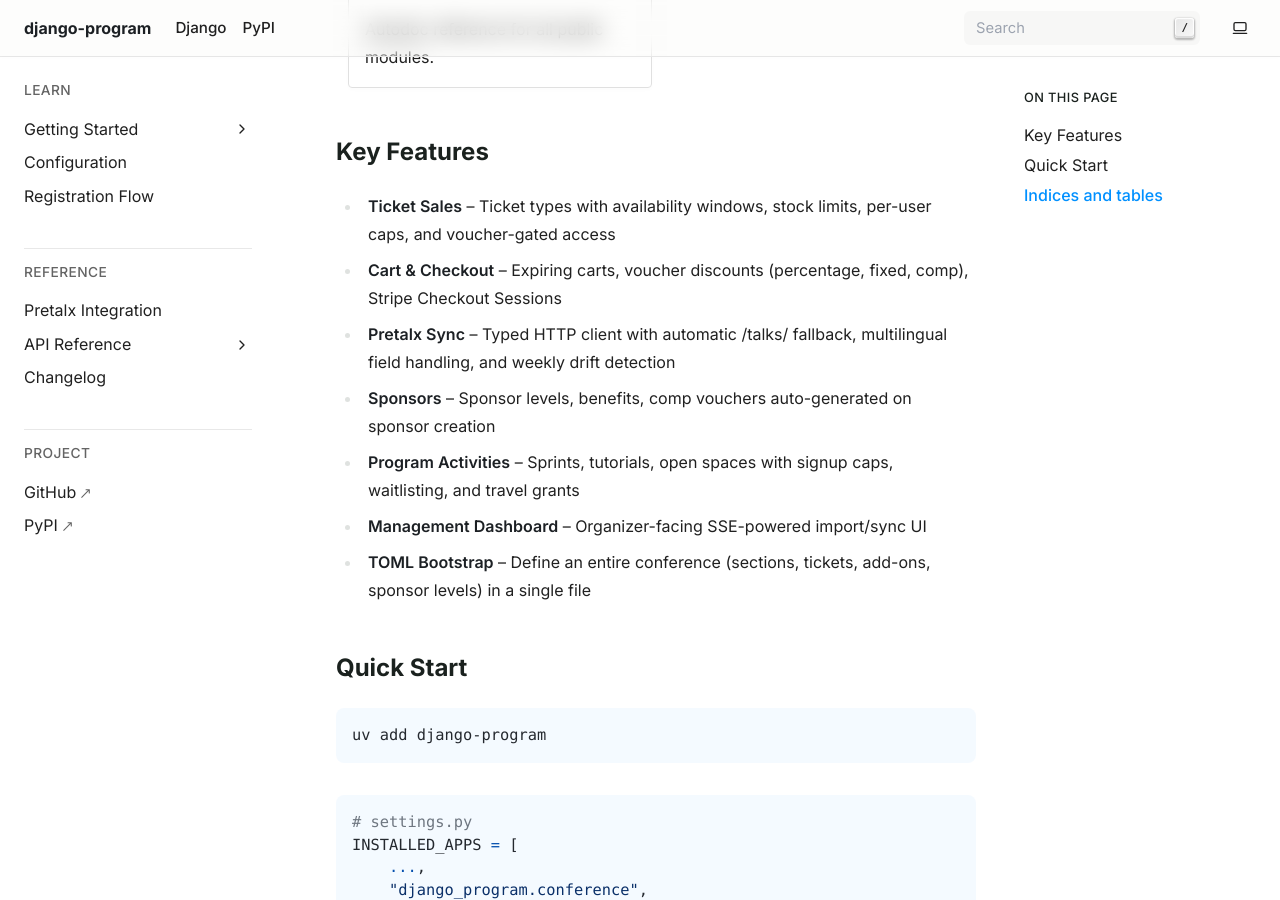
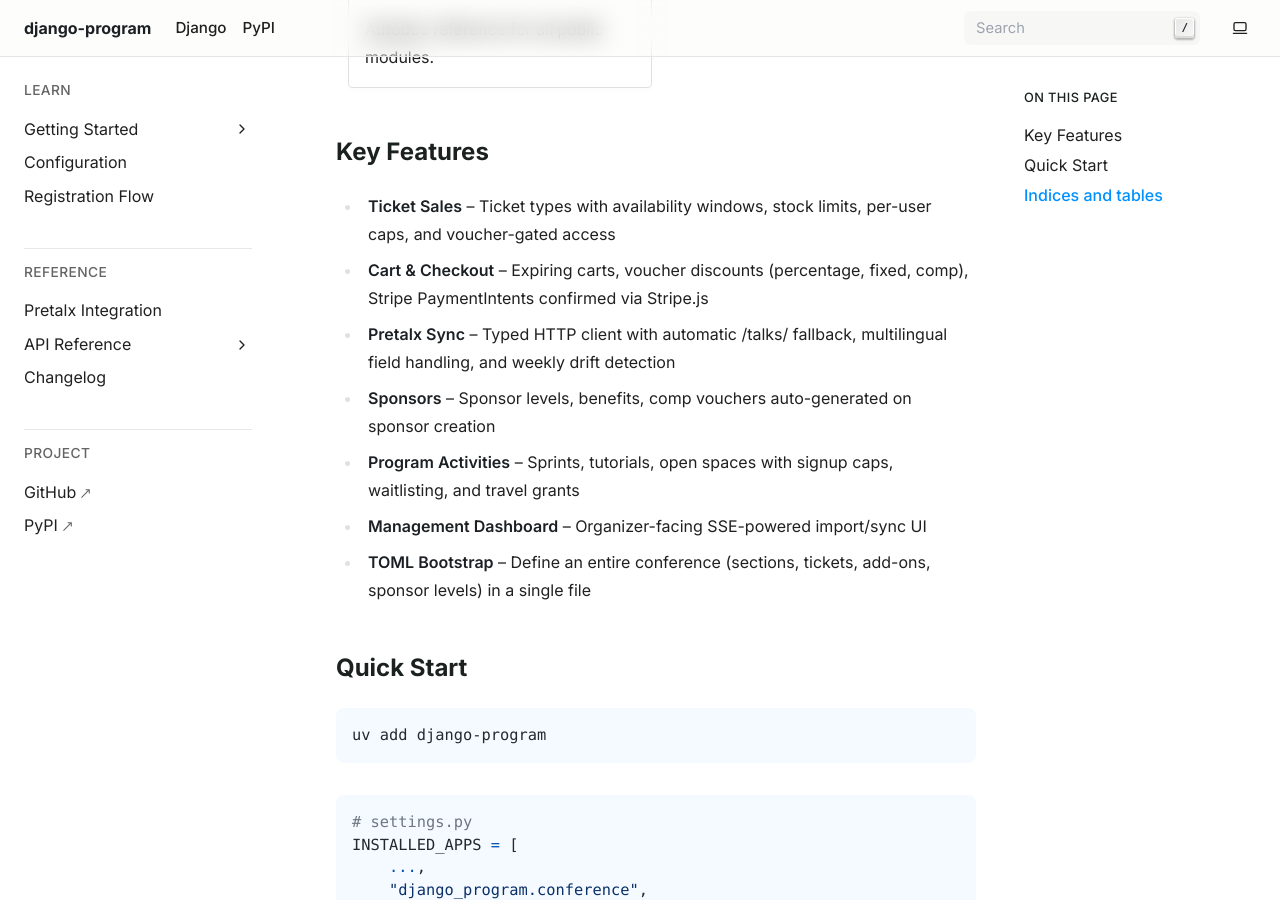
Before and after one commit to JacobCoffee/django-program, a Sphinx documentation site: the page built from docs/index.rst, in a window 1280 px wide and 900 px high, scrolled down 834 px. Built offline with Sphinx 7.4.7, drawn with Linux system fonts in a browser that asks for light colours; part of the change alters nothing that is shown.

Commit message:
fix: address review feedback on docs and CI
- docs/index.rst: fix "Stripe Checkout Sessions" → "Stripe PaymentIntents
  confirmed via Stripe.js" to match actual implementation
- cd.yml: add persist-credentials: false and explicit token for
  create-pull-request to match stated security posture
- docs/conf.py: derive release/version from importlib.metadata instead of
  hardcoding "0.1.0"

Co-Authored-By: Claude Opus 4.6 <noreply@anthropic.com>

```diff
--- a/docs/conf.py
+++ b/docs/conf.py
@@ -3,6 +3,7 @@
 import os
 import sys
 from datetime import datetime
+from importlib.metadata import version as get_version
 
 sys.path.insert(0, os.path.abspath(".."))
 sys.path.insert(0, os.path.abspath("../src"))
@@ -17,8 +18,8 @@ django.setup()
 project = "django-program"
 copyright = f"{datetime.now().year}, Jacob Coffee"
 author = "Jacob Coffee"
-release = "0.1.0"
-version = "0.1.0"
+release = get_version("django-program")
+version = ".".join(release.split(".")[:2])
 
 extensions = [
     "sphinx.ext.autodoc",
--- a/docs/index.rst
+++ b/docs/index.rst
@@ -52,7 +52,7 @@ Key Features
 ------------
 
 - **Ticket Sales** -- Ticket types with availability windows, stock limits, per-user caps, and voucher-gated access
-- **Cart & Checkout** -- Expiring carts, voucher discounts (percentage, fixed, comp), Stripe Checkout Sessions
+- **Cart & Checkout** -- Expiring carts, voucher discounts (percentage, fixed, comp), Stripe PaymentIntents confirmed via Stripe.js
 - **Pretalx Sync** -- Typed HTTP client with automatic /talks/ fallback, multilingual field handling, and weekly drift detection
 - **Sponsors** -- Sponsor levels, benefits, comp vouchers auto-generated on sponsor creation
 - **Program Activities** -- Sprints, tutorials, open spaces with signup caps, waitlisting, and travel grants
```
Also changed, not shown: 1 other file.
